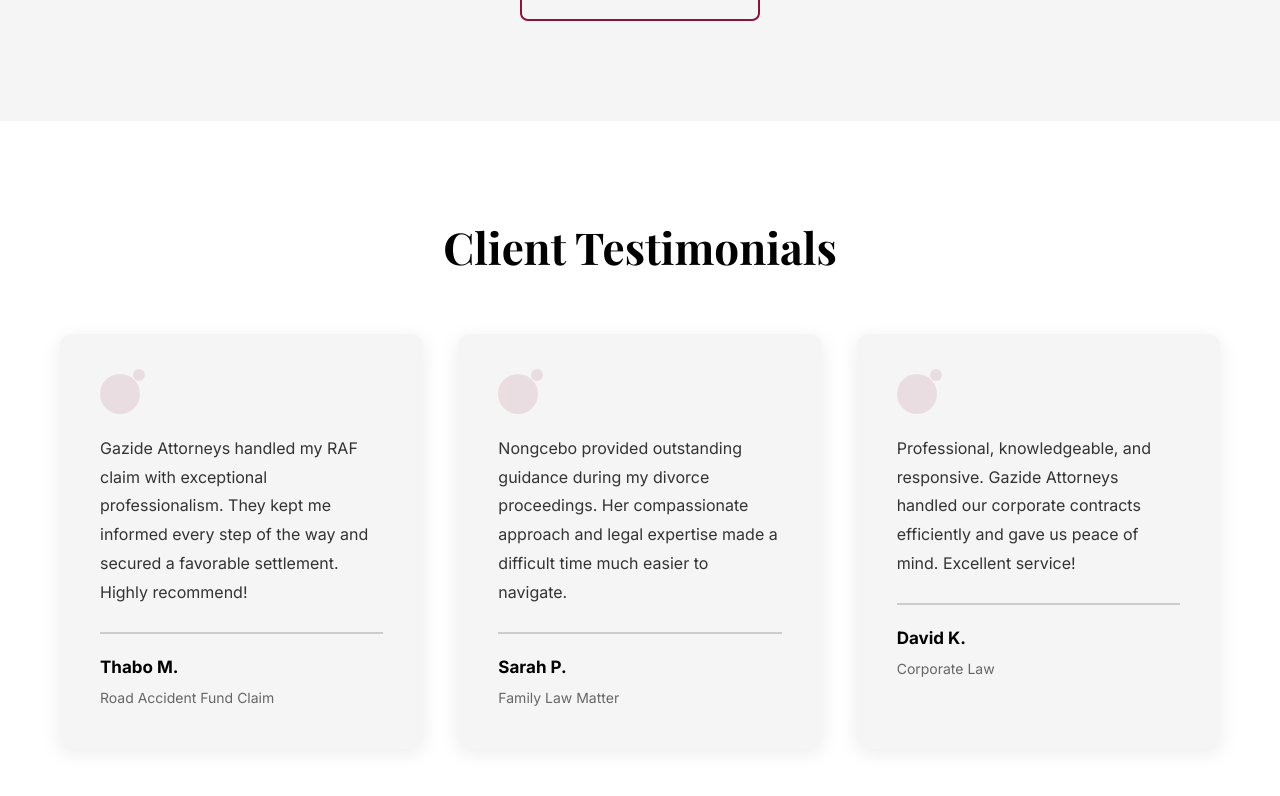
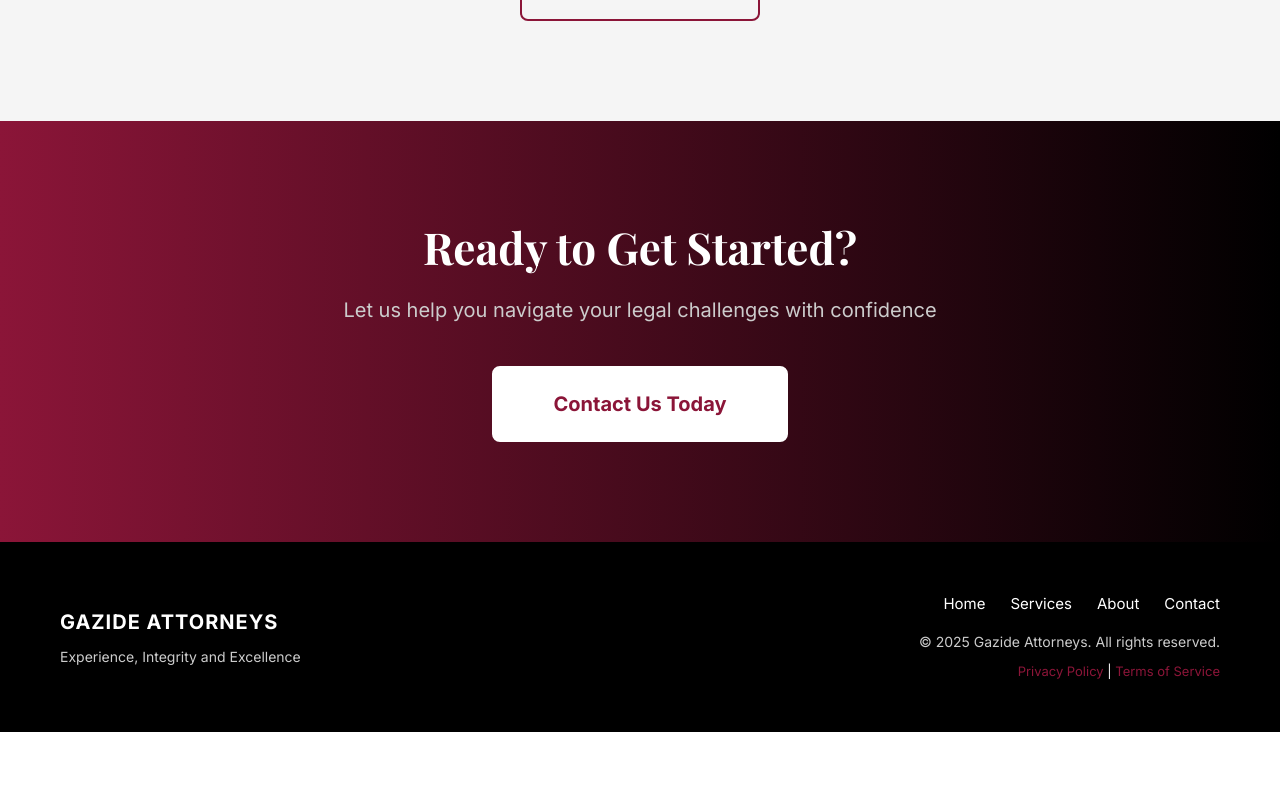
Before and after one commit to Tyrese-Mv/ns_gazide-website, a React (Vite) app: page / in a window 1280 px wide. Shown: the part 1764-2560 px from the top of the page. After the commit the page ends 2496 px from the top, so only its background shows below. Built offline with nearby package versions, Linux system fonts and the light colour scheme.

Commit message:
Remove testimonials section and update hero text for improved clarity and branding consistency on Home page.

```diff
--- a/src/pages/Home.jsx
+++ b/src/pages/Home.jsx
@@ -30,23 +30,6 @@
     'Immigration Law'
   ];
 
-  const testimonials = [
-    {
-      text: "Gazide Attorneys handled my RAF claim with exceptional professionalism. They kept me informed every step of the way and secured a favorable settlement. Highly recommend!",
-      author: "Thabo M.",
-      case: "Road Accident Fund Claim"
-    },
-    {
-      text: "Nongcebo provided outstanding guidance during my divorce proceedings. Her compassionate approach and legal expertise made a difficult time much easier to navigate.",
-      author: "Sarah P.",
-      case: "Family Law Matter"
-    },
-    {
-      text: "Professional, knowledgeable, and responsive. Gazide Attorneys handled our corporate contracts efficiently and gave us peace of mind. Excellent service!",
-      author: "David K.",
-      case: "Corporate Law"
-    }
-  ];
 
   return (
     <div className="home">
@@ -64,7 +47,7 @@
             animate={{ opacity: 1, y: 0 }}
             transition={{ duration: 0.6, delay: 0.2 }}
           >
-            <span>Trusted Legal Counsel Since 2010</span>
+            <span>Professional Legal Attorneys</span>
           </motion.div>
           <motion.h1
             initial={{ opacity: 0, y: 30 }}
@@ -81,8 +64,7 @@
             animate={{ opacity: 1, y: 0 }}
             transition={{ duration: 0.8, delay: 0.5 }}
           >
-            Delivering exceptional legal representation with unwavering dedication
-            to justice, integrity, and your success
+            To deliver exceptional legal services that prioritize clients needs, foster long-term relationships and drive positive outcome
           </motion.p>
           <motion.div
             className="hero-cta-group"
@@ -203,52 +185,6 @@
         </div>
       </motion.section>
 
-      {/* Testimonials */}
-      <motion.section
-        className="testimonials"
-        initial="initial"
-        whileInView="animate"
-        viewport={{ once: true }}
-        variants={staggerChildren}
-      >
-        <div className="container">
-          <motion.h2 variants={fadeInUp}>Client Testimonials</motion.h2>
-          <div className="testimonials-grid">
-            {testimonials.map((testimonial, index) => (
-              <motion.div
-                key={index}
-                className="testimonial-card"
-                variants={fadeInUp}
-                whileHover={{
-                  y: -8,
-                  boxShadow: "0 12px 35px rgba(0, 0, 0, 0.15)",
-                  transition: { duration: 0.3 }
-                }}
-              >
-                <motion.div
-                  className="quote-mark"
-                  initial={{ rotate: 0 }}
-                  whileInView={{ rotate: 360 }}
-                  viewport={{ once: true }}
-                  transition={{ duration: 0.8, delay: 0.2 + index * 0.1 }}
-                />
-                <p className="testimonial-text">{testimonial.text}</p>
-                <motion.div
-                  className="testimonial-author"
-                  initial={{ opacity: 0 }}
-                  whileInView={{ opacity: 1 }}
-                  viewport={{ once: true }}
-                  transition={{ delay: 0.5 + index * 0.1 }}
-                >
-                  <p className="author-name">{testimonial.author}</p>
-                  <p className="author-case">{testimonial.case}</p>
-                </motion.div>
-              </motion.div>
-            ))}
-          </div>
-        </div>
-      </motion.section>
-
       {/* Call to Action */}
       <motion.section
         className="cta-section"
```
